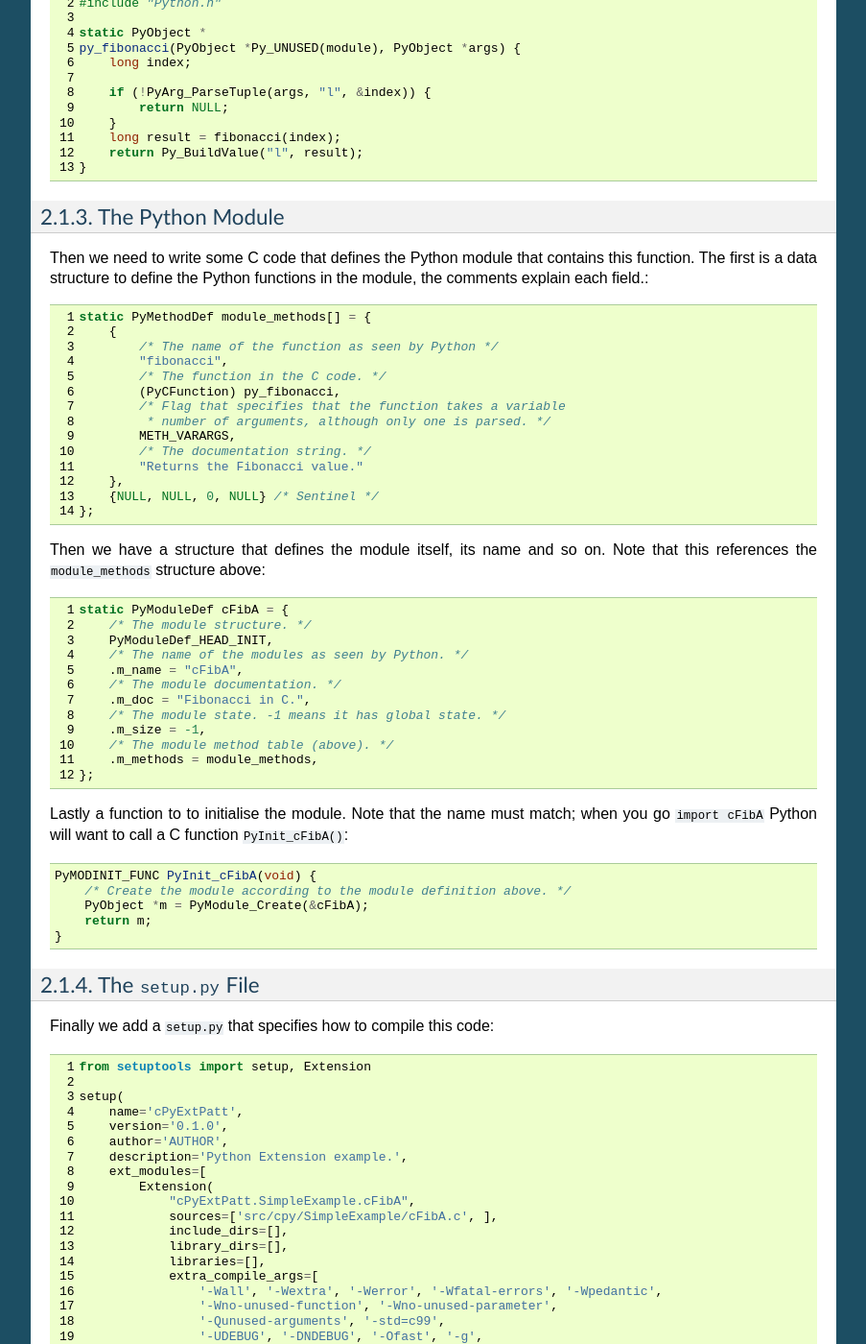
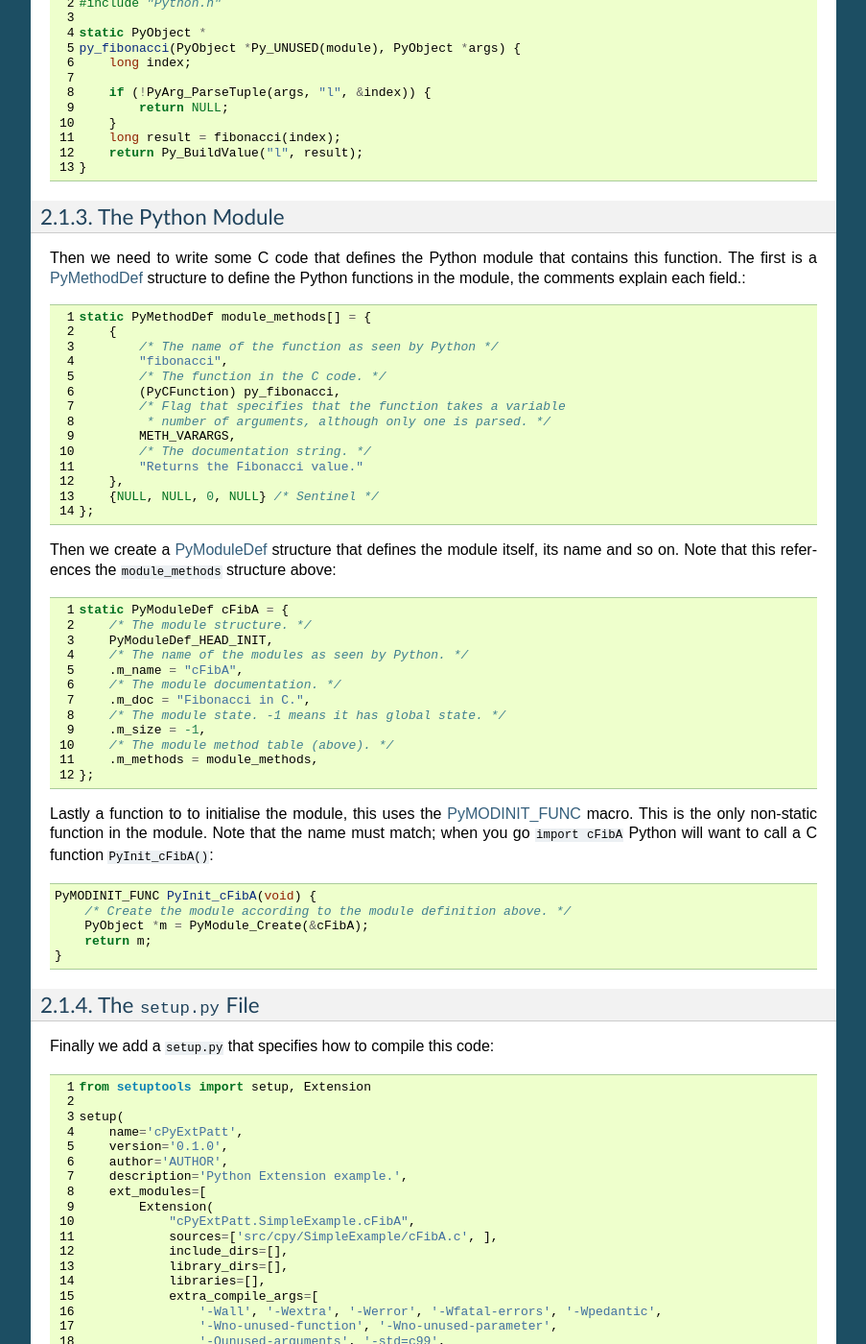
Before and after one commit to paulross/PythonExtensionPatterns, a Sphinx documentation site: the page built from doc/sphinx/source/simple_example.rst, in a window 1280 px wide and 1400 px high, scrolled down 1053 px. Shown: the whole window at 96% size, without its empty margins (198-1101 px from the left). Built offline with Sphinx 7.4.7, drawn with Linux system fonts in a browser that asks for light colours.

Commit message:
Add links and index entries to simple_example.rst

```diff
--- a/doc/sphinx/source/simple_example.rst
+++ b/doc/sphinx/source/simple_example.rst
@@ -3,6 +3,13 @@
 
 .. toctree::
     :maxdepth: 3
+
+..
+    Links, mostly to the Python documentation.
+
+.. _PyModuleDef: https://docs.python.org/3/c-api/module.html#c.PyModuleDef
+.. _PyMethodDef: https://docs.python.org/3/c-api/structures.html#c.PyMethodDef
+.. _PyMODINIT_FUNC: https://docs.python.org/3/c-api/intro.html#c.PyMODINIT_FUNC
 
 =================
 A Simple Example
@@ -84,12 +91,17 @@
         return Py_BuildValue("l", result);
     }
 
+.. index::
+    single: PyModuleDef
+    single: PyMethodDef
+    single: PyMODINIT_FUNC
+
 ^^^^^^^^^^^^^^^^^^^^^^^^^^^^^^^
 The Python Module
 ^^^^^^^^^^^^^^^^^^^^^^^^^^^^^^^
 
 Then we need to write some C code that defines the Python module that contains this function.
-The first is a data structure to define the Python functions in the module, the comments explain each field.:
+The first is a `PyMethodDef`_ structure to define the Python functions in the module, the comments explain each field.:
 
 .. code-block:: c
 
@@ -108,7 +120,7 @@
         {NULL, NULL, 0, NULL} /* Sentinel */
     };
 
-Then we have a structure that defines the module itself, its name and so on.
+Then we create a `PyModuleDef`_ structure that defines the module itself, its name and so on.
 Note that this references the ``module_methods`` structure above:
 
 .. code-block:: c
@@ -126,7 +138,8 @@
         .m_methods = module_methods,
     };
 
-Lastly a function to to initialise the module.
+Lastly a function to to initialise the module, this uses the `PyMODINIT_FUNC`_ macro.
+This is the only non-static function in the module.
 Note that the name must match; when you go ``import cFibA`` Python will want to call a C function ``PyInit_cFibA()``:
 
 .. code-block:: c
```
